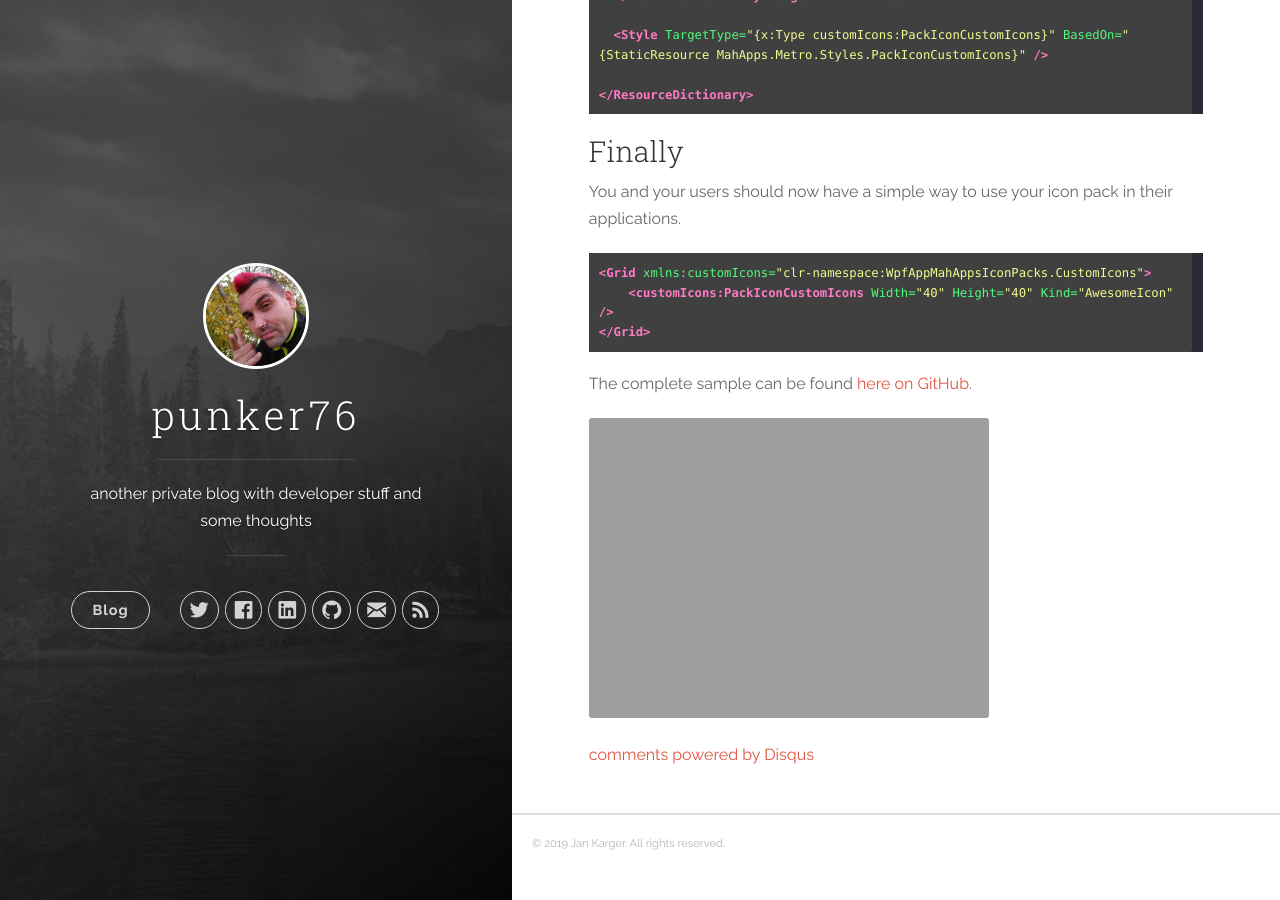
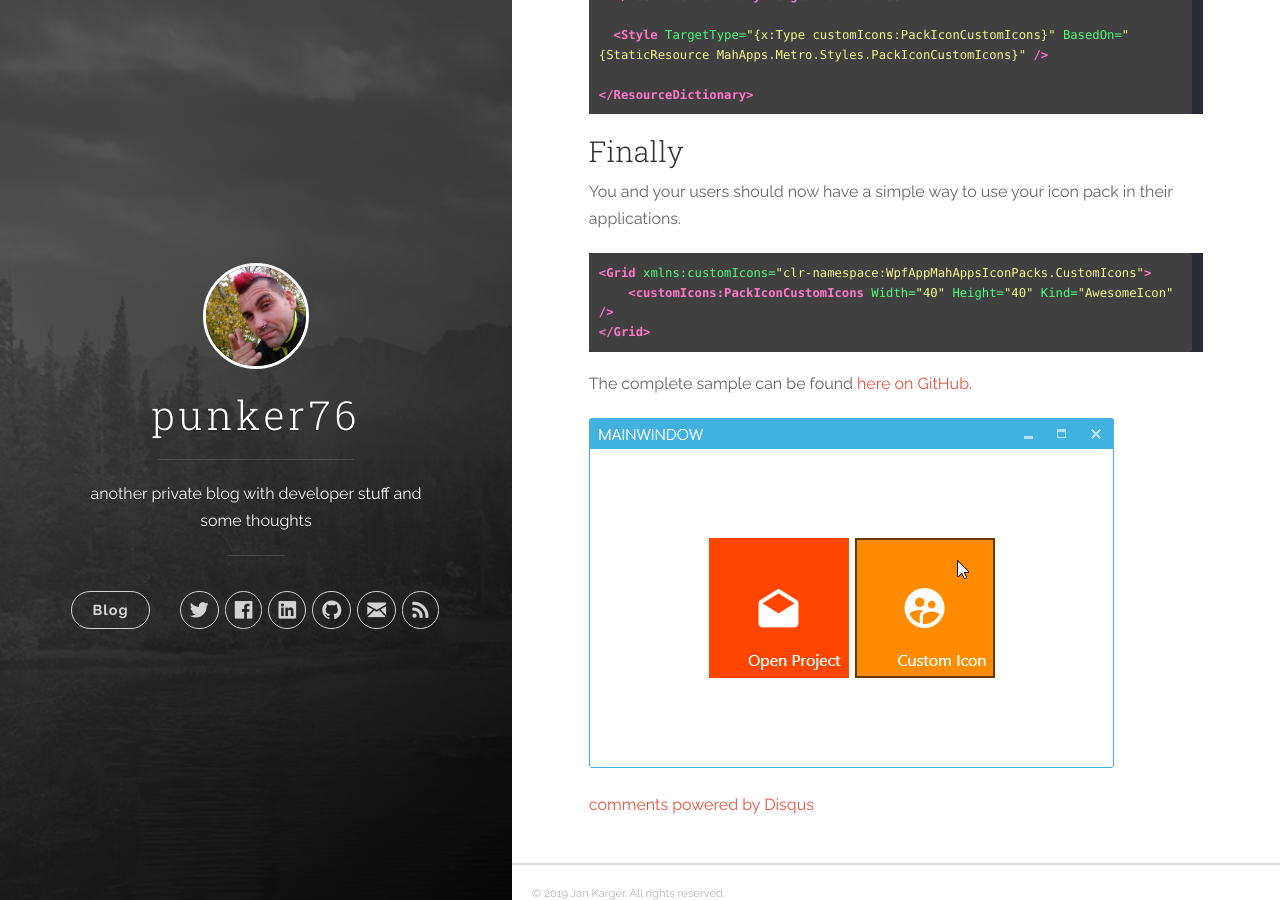
Before and after one commit to punker76/jekyll.jkarger.de, a Jekyll site: the page built from _posts/2019-04-02-how-to-create-a-new-iconpack-with-custom-svg-paths.markdown, in a window 1280 px wide and 900 px high, scrolled down 3878 px. Built offline with Jekyll 4.4.1, drawn with Linux system fonts in a browser that asks for light colours; nearby versions of some CDN libraries; comment, search, counter and statistics services are not loaded.

Commit message:
fix typo

```diff
--- a/_posts/2019-04-02-how-to-create-a-new-iconpack-with-custom-svg-paths.markdown
+++ b/_posts/2019-04-02-how-to-create-a-new-iconpack-with-custom-svg-paths.markdown
@@ -170,5 +170,5 @@ You and your users should now have a simple way to use your icon pack in their a
 The complete sample can be found [here on GitHub](https://github.com/punker76/WpfAppMahAppsIconPacks).
 
 <p align="left">
-  <img src="{{ site.url }}/images/2019-04-02_11h00_14.png.png">
+  <img src="{{ site.url }}/images/2019-04-02_11h00_14.png">
 </p>
```
